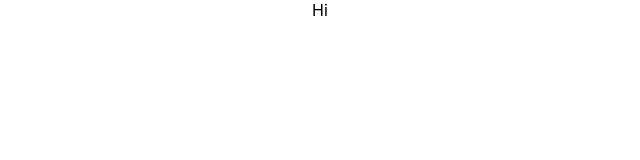
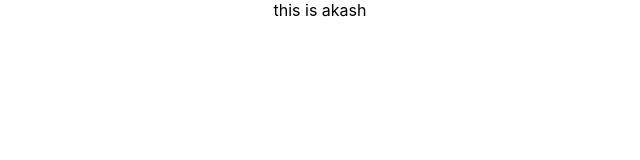
Before and after one commit to Akash044/Sunset-Square, a React (Create React App) app: page / in a window 1280 px wide. Shown: the top 160 px of the page, without its empty margins (320-960 px from the left). Built offline with nearby package versions, Linux system fonts and the light colour scheme.

Commit message:
changed app component

```diff
--- a/src/App.js
+++ b/src/App.js
@@ -2,7 +2,7 @@ import logo from "./logo.svg";
 import "./App.css";
 
 function App() {
-  return <div className="App">Hi</div>;
+  return <div className="App">this is akash</div>;
 }
 
 export default App;
```
